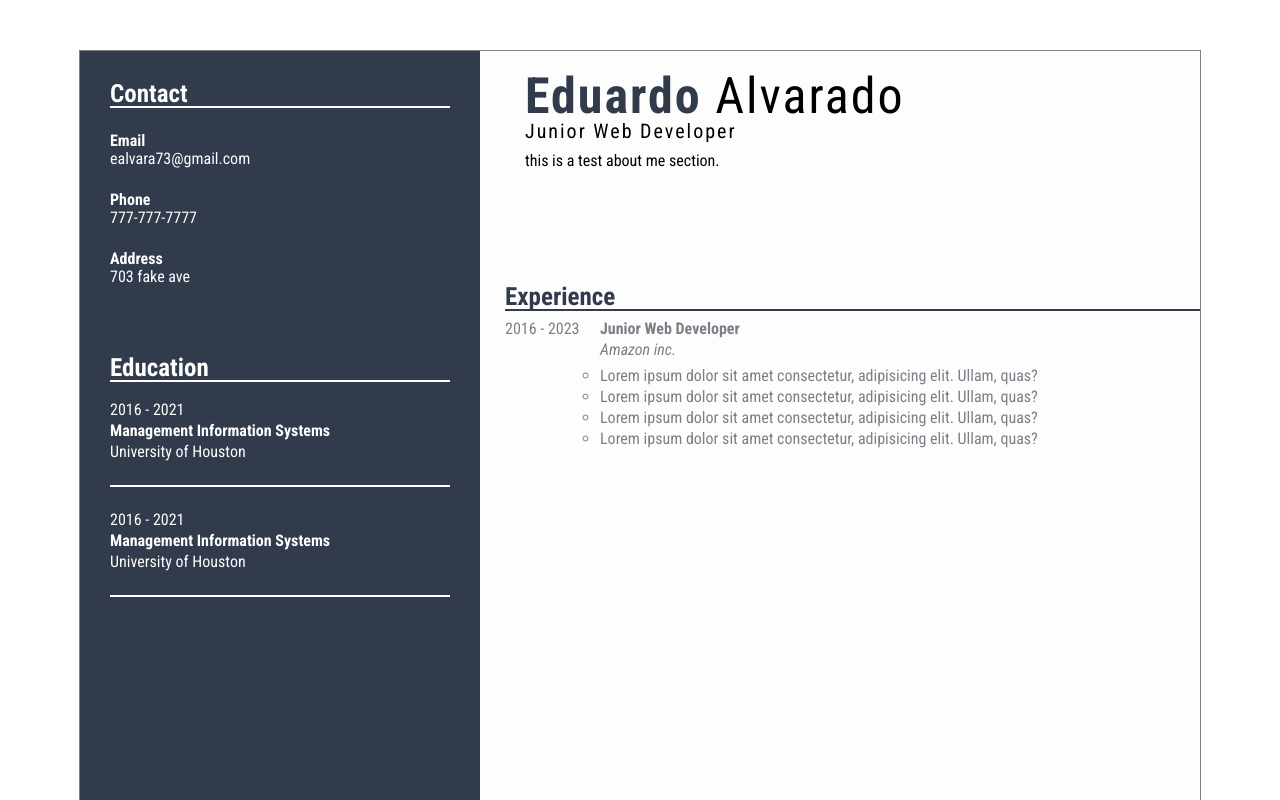
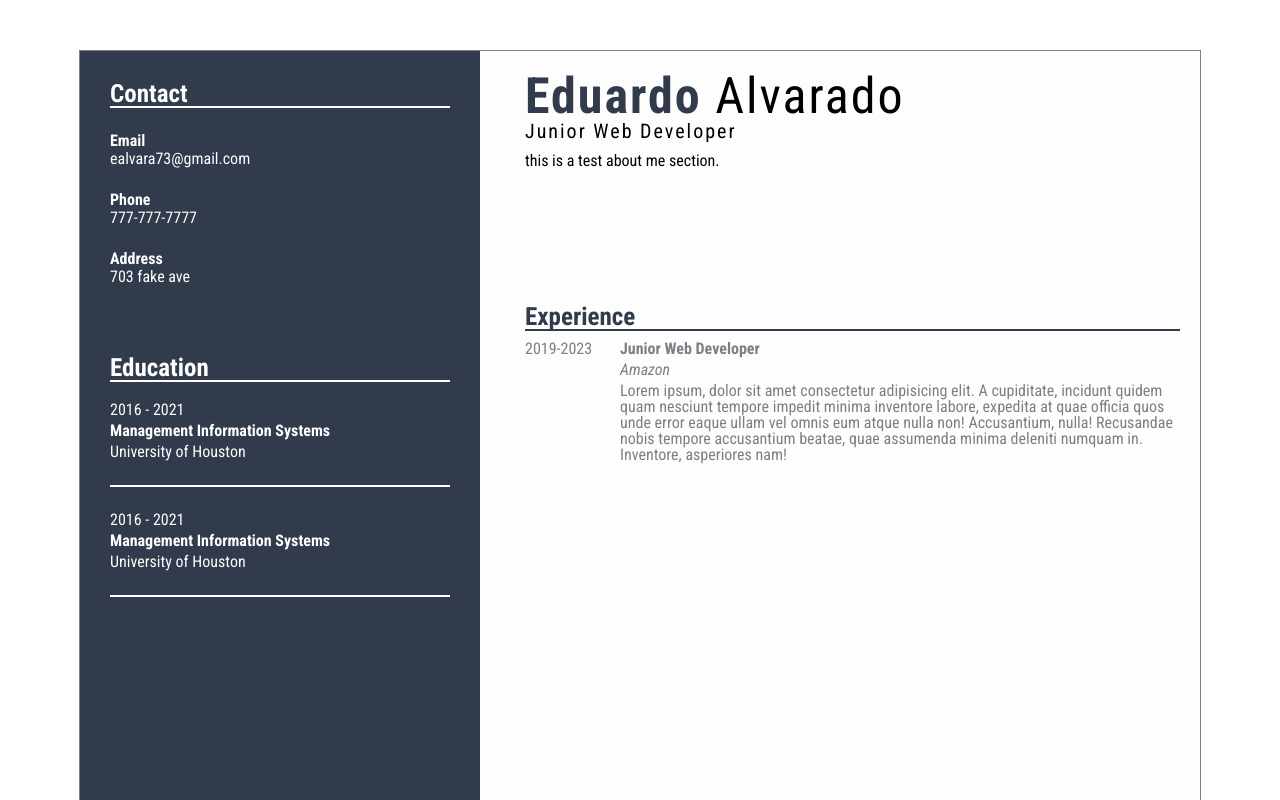
Before and after one commit to ealvara6/cv-project, a React (Create React App) app: page / in a window 1280 px wide. Shown: the top 800 px of the page. Built offline with nearby package versions, Linux system fonts and the light colour scheme.

Commit message:
Add WorkForm component

```diff
--- a/src/components/Cv.jsx
+++ b/src/components/Cv.jsx
@@ -2,7 +2,7 @@ import React, { Component } from 'react';
 import '../styles/Cv.scss';
 import Header from './Header';
 import SideSection from './SideSection';
-import Work from './Work';
+import WorkSection from './WorkSection';
 import HeaderForm from './HeaderForm';
 
 class Cv extends Component {
@@ -68,7 +68,7 @@ class Cv extends Component {
             />
           )}
         <SideSection />
-        <Work />
+        <WorkSection />
       </div>
     );
   }
--- a/src/components/Work.jsx
+++ b/src/components/Work.jsx
@@ -2,23 +2,24 @@ import React, { Component } from 'react';
 
 class Work extends Component {
   render() {
+    const {
+      dates,
+      position,
+      company,
+      tasks,
+      openWorkForm,
+    } = { ...this.props };
     return (
-      <div id="work-section">
+      <div id="work-section" onClick={openWorkForm} onKeyDown={this.openWorkForm} role="button" tabIndex={0}>
         <div className="header">
           <div>Experience</div>
           <div className="line" />
         </div>
         <div className="work">
-          <div className="position">Junior Web Developer</div>
-          <div className="company">Amazon inc.</div>
-          <div className="dates">2016 - 2023</div>
-          <ul className="duties">
-            <li>Lorem ipsum dolor sit amet consectetur, adipisicing elit. Ullam, quas?</li>
-            <li>Lorem ipsum dolor sit amet consectetur, adipisicing elit. Ullam, quas?</li>
-            <li>Lorem ipsum dolor sit amet consectetur, adipisicing elit. Ullam, quas?</li>
-            <li>Lorem ipsum dolor sit amet consectetur, adipisicing elit. Ullam, quas?</li>
-          </ul>
-
+          <div className="position">{position}</div>
+          <div className="company">{company}</div>
+          <div className="dates">{dates}</div>
+          <div className="tasks">{tasks}</div>
         </div>
       </div>
     );
--- /dev/null
+++ b/src/components/WorkForm.jsx
@@ -0,0 +1,34 @@
+import React, { Component } from 'react';
+
+class WorkForm extends Component {
+  render() {
+    const {
+      dates,
+      position,
+      company,
+      tasks,
+    } = { ...this.props };
+    return (
+      <form action="" className="work-form">
+        <div className="dates">
+          <label htmlFor="dates">Dates</label>
+          <input type="text" name="dates" id="dates" value={dates} />
+        </div>
+        <div className="position">
+          <label htmlFor="position">Position</label>
+          <input type="text" name="position" id="position" value={position} />
+        </div>
+        <div className="company">
+          <label htmlFor="company">Company</label>
+          <input type="text" name="company" id="company" value={company} />
+        </div>
+        <div className="tasks">
+          <label htmlFor="tasks">Tasks</label>
+          <textarea name="tasks" id="tasks" cols="30" rows="10" defaultValue={tasks} />
+        </div>
+      </form>
+    );
+  }
+}
+
+export default WorkForm;
--- /dev/null
+++ b/src/components/WorkForms.jsx
@@ -0,0 +1,32 @@
+import '../styles/WorkForms.scss';
+import React, { Component } from 'react';
+import WorkForm from './WorkForm';
+import Work from './Work';
+
+class WorkForms extends Component {
+  render() {
+    const { work } = { ...this.props };
+    const workFormArr = [];
+
+    work.forEach((item) => {
+      workFormArr.push(
+        <li key={item.id}>
+          <WorkForm
+            dates={item.dates}
+            position={item.position}
+            company={item.company}
+            tasks={item.tasks}
+          />
+        </li>,
+      );
+    });
+
+    return (
+      <ul id="work-forms">
+        {workFormArr}
+      </ul>
+    );
+  }
+}
+
+export default WorkForms;
--- /dev/null
+++ b/src/components/WorkSection.jsx
@@ -0,0 +1,55 @@
+import React, { Component } from 'react';
+import WorkForms from './WorkForms';
+import Work from './Work';
+
+class WorkSection extends Component {
+  constructor(props) {
+    super(props);
+
+    this.state = ({
+      viewWorkForms: false,
+      work: [
+        {
+          id: 0,
+          dates: '2019-2023',
+          position: 'Junior Web Developer',
+          company: 'Amazon',
+          tasks: 'Lorem ipsum, dolor sit amet consectetur adipisicing elit. A cupiditate, incidunt quidem quam nesciunt tempore impedit minima inventore labore, expedita at quae officia quos unde error eaque ullam vel omnis eum atque nulla non! Accusantium, nulla! Recusandae nobis tempore accusantium beatae, quae assumenda minima deleniti numquam in. Inventore, asperiores nam!',
+        },
+      ],
+    });
+
+    this.openWorkForm = this.openWorkForm.bind(this);
+  }
+
+  openWorkForm() {
+    this.setState({
+      viewWorkForms: true,
+    });
+  }
+
+  render() {
+    const { viewWorkForms, work } = { ...this.state };
+    const workArr = [];
+
+    work.forEach((item) => {
+      workArr.push(
+        <li key={item.id}>
+          <Work
+            dates={item.dates}
+            position={item.position}
+            company={item.company}
+            tasks={item.tasks}
+            openWorkForm={this.openWorkForm}
+          />
+        </li>,
+      );
+    });
+
+    return (
+      viewWorkForms ? <WorkForms work={work} /> : <ul>{workArr}</ul>
+    );
+  }
+}
+
+export default WorkSection;
--- a/src/styles/Cv.scss
+++ b/src/styles/Cv.scss
@@ -1,4 +1,9 @@
 @use './colors';
+@mixin theme {
+  cursor: pointer;
+  background-color: rgba($color: colors.$light-gray, $alpha: 0.5);
+  border-radius: 10px;
+}
 
 #cv {
   display: grid;
@@ -11,18 +16,20 @@
   background-color: colors.$white;
 }
 
+#side-section, #header, #work-section {
+  padding: 20px;
+}
+
 #header {
   display: flex;
   flex-direction: column;
   gap: 10px;
   grid-column: 2;
   grid-row: 1;
-  border-radius: 10px;
 }
 
 #header:hover {
-  cursor: pointer;
-  background-color: rgba($color: colors.$light-gray, $alpha: 0.5);
+  @include theme;
 }
 
 .name {
@@ -67,6 +74,10 @@
   .header {
     color: colors.$blue;
   }
+}
+
+#work-section:hover {
+  @include theme;
 }
 
 #about-me {
@@ -133,10 +144,6 @@
     grid-row: 3;
   }
 
-  textarea {
-    resize: none;
-  }
-
   button {
     grid-row: 3;
     grid-column: 3;
@@ -166,3 +173,7 @@ button {
   width: 80px;
   height: 35px;
 }
+
+textarea {
+  resize: none;
+}
--- a/src/styles/SideSection.scss
+++ b/src/styles/SideSection.scss
@@ -17,10 +17,6 @@
 
 #side-section > div {
   padding: 10px;
-}
-
-#side-section, #header {
-  padding: 20px;
 }
 
 #contact-info {
--- /dev/null
+++ b/src/styles/WorkForms.scss
@@ -0,0 +1,16 @@
+#work-forms {
+  display: flex;
+  flex-direction: column;
+}
+
+.work-form {
+  display: flex;
+  flex-direction: column;
+  gap: 5px;
+}
+
+.work-form > div {
+  display: flex;
+  flex-direction: column;
+  gap: 5px;
+}
```
